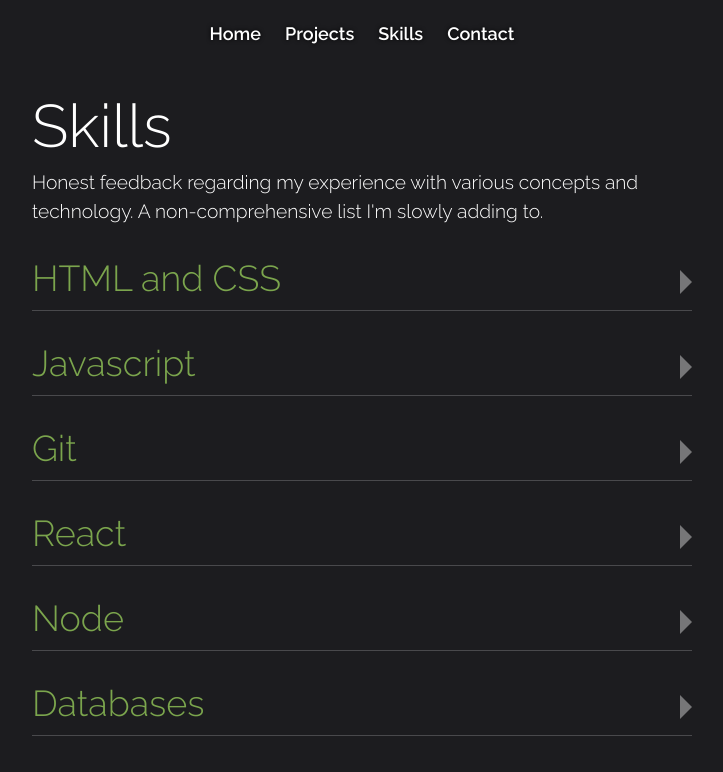
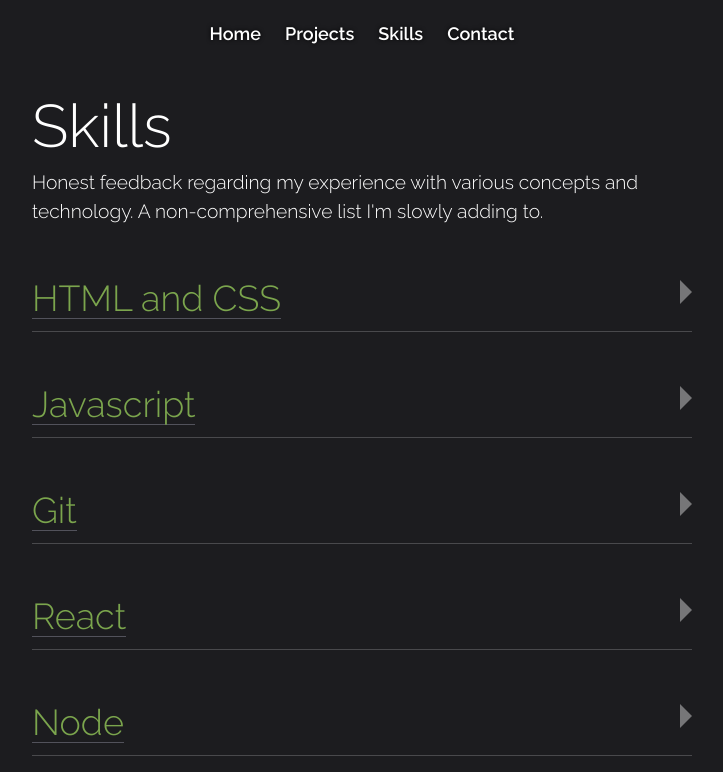
Before and after one commit to bradbrad88/portfolio-client, a React (Create React App) app: page /skills in a window 1280 px wide. Shown: the top 772 px of the page, without its empty margins (278-1001 px from the left). Built offline with nearby package versions, Linux system fonts and the light colour scheme.

Commit message:
Allow styling props on Header components

```diff
--- a/src/components/elements/H1.tsx
+++ b/src/components/elements/H1.tsx
@@ -1,9 +1,17 @@
+import classnames from "classnames";
+
 interface Proptypes {
   children?: React.ReactNode;
+  styles?: React.CSSProperties;
 }
 
-const H1 = ({ children }: Proptypes) => {
-  return <h1 className="text-white font-thin text-6xl mb-3">{children}</h1>;
+const H1 = ({ children, styles }: Proptypes) => {
+  const classes = classnames("text-white font-thin text-6xl mb-3");
+  return (
+    <h1 className={classes} style={styles}>
+      {children}
+    </h1>
+  );
 };
 
 export default H1;
--- a/src/components/elements/H2.tsx
+++ b/src/components/elements/H2.tsx
@@ -1,9 +1,21 @@
+import classnames from "classnames";
+
 interface Proptypes {
   children?: React.ReactNode;
+  divider?: boolean;
+  styles?: React.CSSProperties;
+  size?: number;
 }
 
-const H2 = ({ children }: Proptypes) => {
-  return <h2 className="text-green text-4xl mb-3">{children}</h2>;
+const H2 = ({ children, styles, size, divider = true }: Proptypes) => {
+  const classes = classnames("text-green text-4xl mb-3 mt-5", {
+    [`border-b-[1px] border-zinc-600`]: divider,
+  });
+  return (
+    <h2 className={classes} style={{ ...styles }}>
+      {children}
+    </h2>
+  );
 };
 
 export default H2;
--- a/src/components/elements/H3.tsx
+++ b/src/components/elements/H3.tsx
@@ -1,9 +1,14 @@
 interface Proptypes {
   children?: React.ReactNode;
+  styles?: React.CSSProperties;
 }
 
-const H3 = ({ children }: Proptypes) => {
-  return <h3 className="text-purple text-3xl">{children}</h3>;
+const H3 = ({ children, styles }: Proptypes) => {
+  return (
+    <h3 style={styles} className="text-purple text-3xl mt-5 mb-1">
+      {children}
+    </h3>
+  );
 };
 
 export default H3;
```
